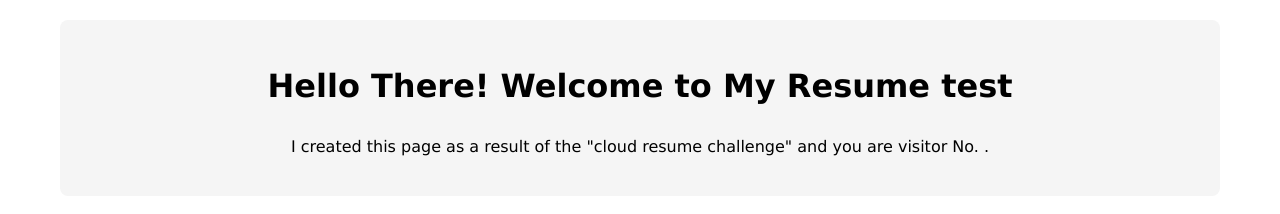
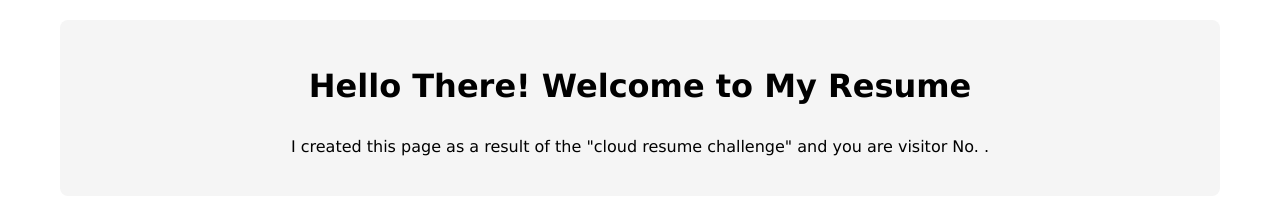
Before and after one commit to B3n7R/az-resume-challenge, a plain HTML site: page frontend/index.html in a window 1280 px wide. Shown: the top 214 px of the page. Drawn offline with Linux system fonts and the light colour scheme; no server answers.

Commit message:
worfklow test

```diff
--- a/frontend/index.html
+++ b/frontend/index.html
@@ -12,7 +12,7 @@
 <body>
     <div class="container">
         <div class="welcome">
-            <h1>Hello There! Welcome to My Resume test</h1>
+            <h1>Hello There! Welcome to My Resume</h1>
             <p>I created this page as a result of the "cloud resume challenge" and you are visitor No. <a id="counter"></a>.</p>
         </div>
 
```
